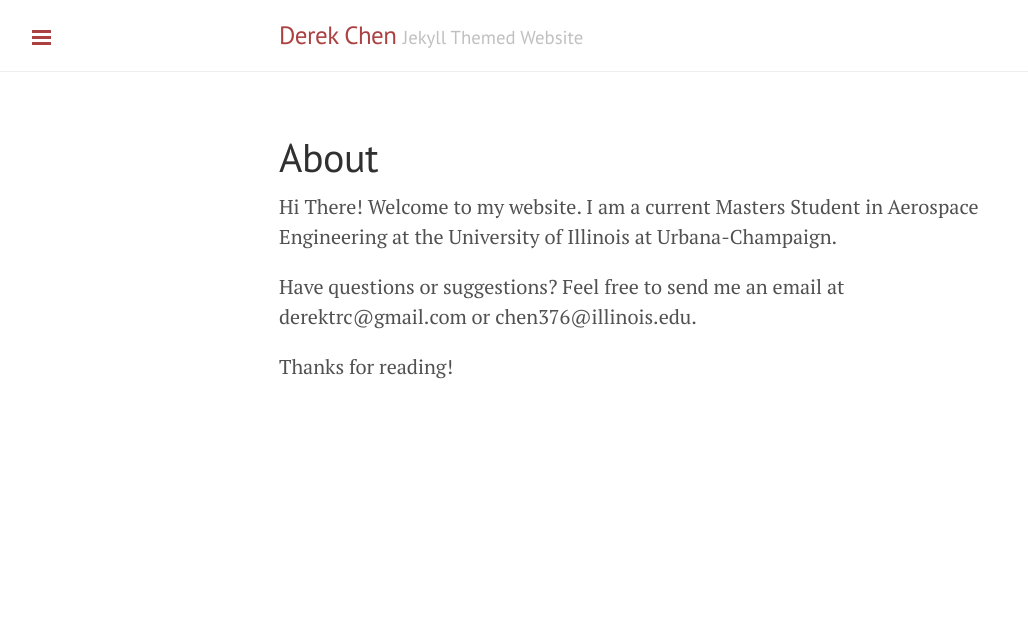
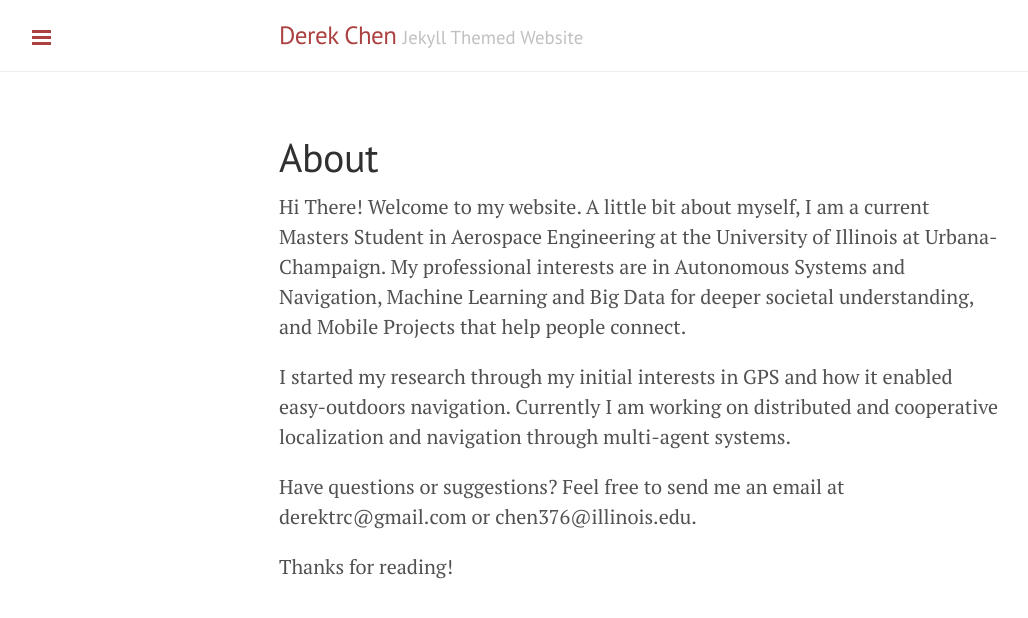
Before and after one commit to derektrc/derektrc.github.io, a Jekyll site: the page built from about.md, in a window 1280 px wide. Shown: the top 618 px of the page, without its empty margins (1-1029 px from the left). Built offline with Jekyll 4.4.1, drawn with Linux system fonts in a browser that asks for light colours; Markdown is read by kramdown in place of the engine named in the settings.

Commit message:
Update about.md

```diff
--- a/about.md
+++ b/about.md
@@ -3,7 +3,9 @@ layout: page
 title: About
 ---
 
-Hi There! Welcome to my website. I am a current Masters Student in Aerospace Engineering at the University of Illinois at Urbana-Champaign.
+Hi There! Welcome to my website. A little bit about myself, I am a current Masters Student in Aerospace Engineering at the University of Illinois at Urbana-Champaign. My professional interests are in Autonomous Systems and Navigation, Machine Learning and Big Data for deeper societal understanding, and Mobile Projects that help people connect.
+
+I started my research through my initial interests in GPS and how it enabled easy-outdoors navigation. Currently I am working on distributed and cooperative localization and navigation through multi-agent systems.
 
 Have questions or suggestions? Feel free to send me an email at derektrc@gmail.com or chen376@illinois.edu.
 
```
